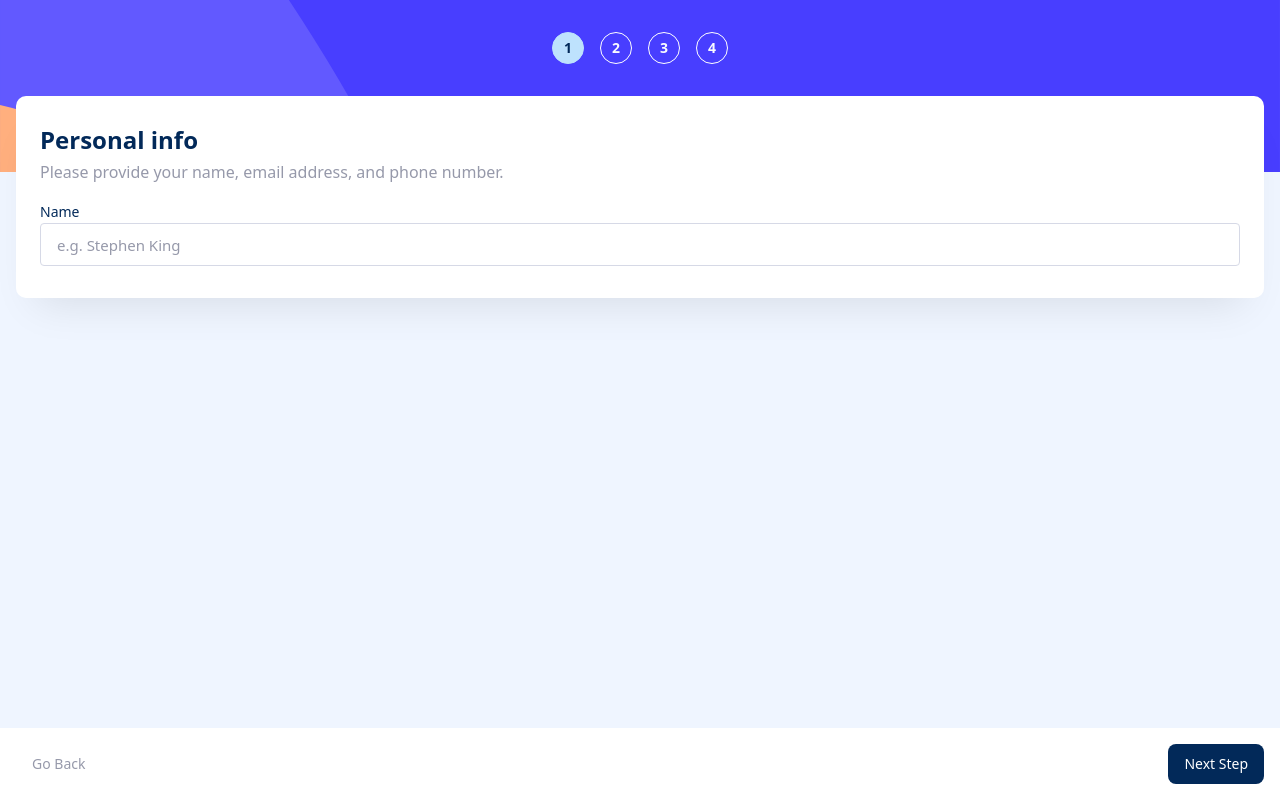
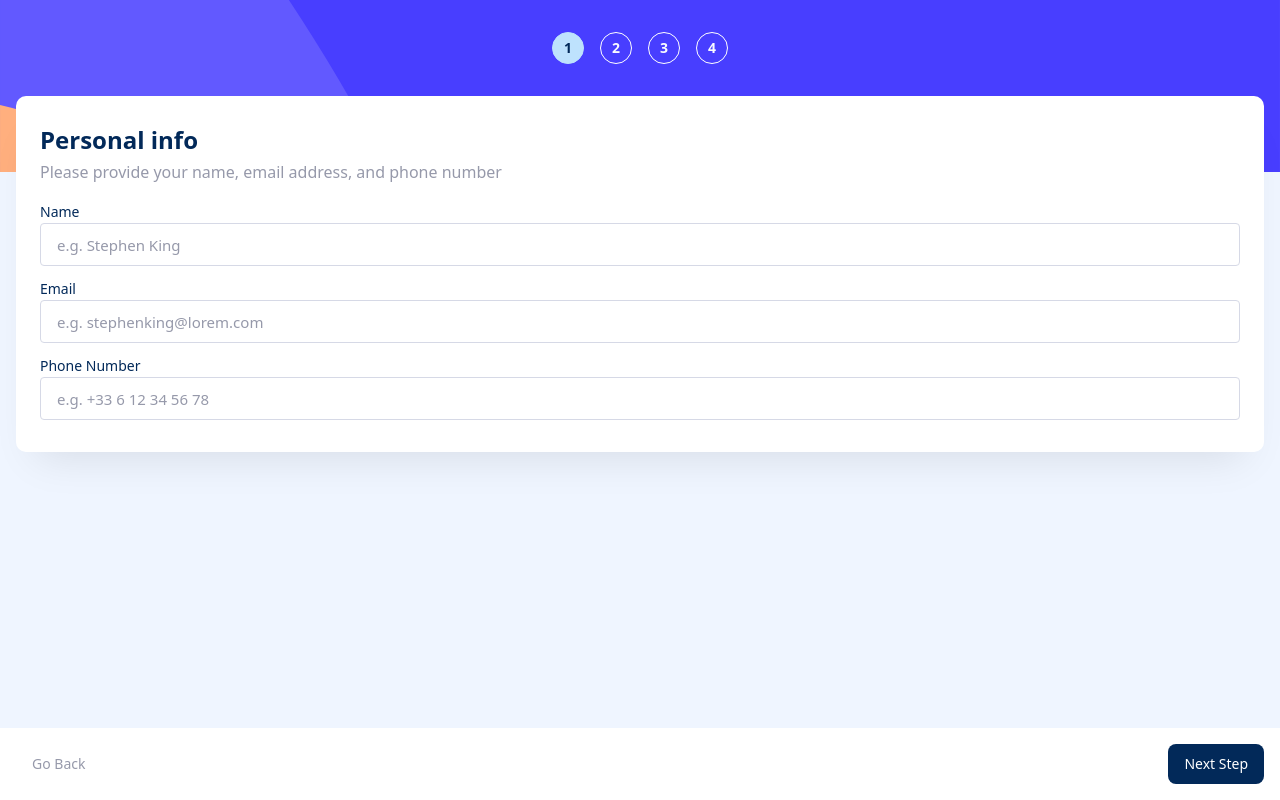
Before and after one commit to Newpoki/frontendmentor-multistep-form, a React (Vite) app: page / in a window 1280 px wide. Built offline with nearby package versions, Linux system fonts and the light colour scheme.

Commit message:
task: improve archi

```diff
--- a/src/app.tsx
+++ b/src/app.tsx
@@ -1,6 +1,5 @@
-import { Button } from './components/button'
 import { StpeIndicator } from './components/step-indicator'
-import { Textfield } from './components/textfield'
+import { SubscriptionForms } from './subscription-forms/subscription-forms'
 
 export const App = () => {
     return (
@@ -15,26 +14,7 @@ export const App = () => {
                     <StpeIndicator stepNumber={4} isCurrentStep={false} title="summary" />
                 </header>
 
-                <div className="flex flex-1 flex-col desktop:px-[100px] desktop:py-14 desktop:pb-8">
-                    <section className="mx-4 mb-6 rounded-[10px] bg-white px-6 py-8 shadow-default desktop:shadow-none">
-                        <h1 className="mb-2 text-[24px] font-bold leading-none text-blue800 desktop:mb-3 desktop:text-[32px]">
-                            Personal info
-                        </h1>
-
-                        <p className="mb-5 text-body-l text-grey500 desktop:mb-9">
-                            Please provide your name, email address, and phone number.
-                        </p>
-
-                        <div>
-                            <Textfield label="name" placeholder="e.g. Stephen King" />
-                        </div>
-                    </section>
-
-                    <footer className="mt-auto flex items-center justify-between bg-white p-4 shadow-default desktop:shadow-none">
-                        <Button variant="text">go back</Button>
-                        <Button>next step</Button>
-                    </footer>
-                </div>
+                <SubscriptionForms />
             </div>
         </main>
     )
--- /dev/null
+++ b/src/subscription-forms/personal-info/subscription-forms-personal-infos.tsx
@@ -0,0 +1,24 @@
+import { Button } from '../../components/button'
+import { Textfield } from '../../components/textfield'
+import { SubscriptionFormsStepLayout } from '../subscription-forms-step-layout'
+
+export const SubscriptionFormsPersonalInfos = () => {
+    return (
+        <SubscriptionFormsStepLayout
+            title="Personal info"
+            description="Please provide your name, email address, and phone number"
+            actions={
+                <>
+                    <Button variant="text">go back</Button>
+                    <Button>next step</Button>
+                </>
+            }
+        >
+            <div className="flex flex-col gap-4 desktop:gap-6">
+                <Textfield label="name" placeholder="e.g. Stephen King" />
+                <Textfield label="email" placeholder="e.g. stephenking@lorem.com" />
+                <Textfield label="phone number" placeholder="e.g. +33 6 12 34 56 78" />
+            </div>
+        </SubscriptionFormsStepLayout>
+    )
+}
--- /dev/null
+++ b/src/subscription-forms/subscription-forms-step-layout.tsx
@@ -0,0 +1,40 @@
+import { twMerge } from 'tailwind-merge'
+
+type Props = React.HTMLAttributes<HTMLDivElement> & {
+    title: string
+    description: string
+    actions: React.ReactNode
+}
+
+export const SubscriptionFormsStepLayout = ({
+    actions,
+    className,
+    children,
+    description,
+    title,
+    ...others
+}: Props) => {
+    return (
+        <div
+            {...others}
+            className={twMerge(
+                'flex flex-1 flex-col desktop:px-[100px] desktop:py-14 desktop:pb-8',
+                className
+            )}
+        >
+            <section className="mx-4 mb-6 rounded-[10px] bg-white px-6 py-8 shadow-default desktop:shadow-none">
+                <h1 className="mb-2 text-[24px] font-bold leading-none text-blue800 desktop:mb-3 desktop:text-[32px]">
+                    {title}
+                </h1>
+
+                <p className="mb-5 text-body-l text-grey500 desktop:mb-9">{description}</p>
+
+                {children}
+            </section>
+
+            <footer className="mt-auto flex items-center justify-between bg-white p-4 shadow-default desktop:shadow-none">
+                {actions}
+            </footer>
+        </div>
+    )
+}
--- /dev/null
+++ b/src/subscription-forms/subscription-forms.tsx
@@ -0,0 +1,5 @@
+import { SubscriptionFormsPersonalInfos } from './personal-info/subscription-forms-personal-infos'
+
+export const SubscriptionForms = () => {
+    return <SubscriptionFormsPersonalInfos />
+}
```
